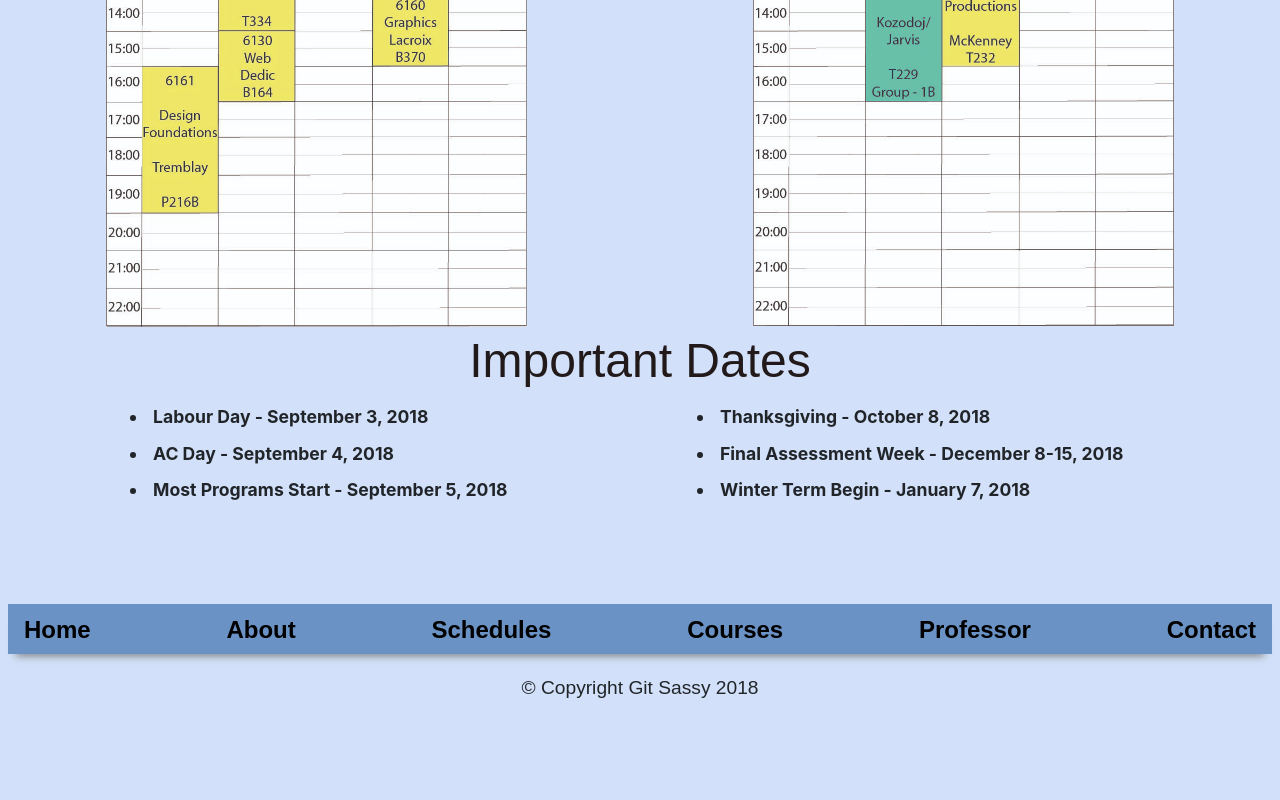
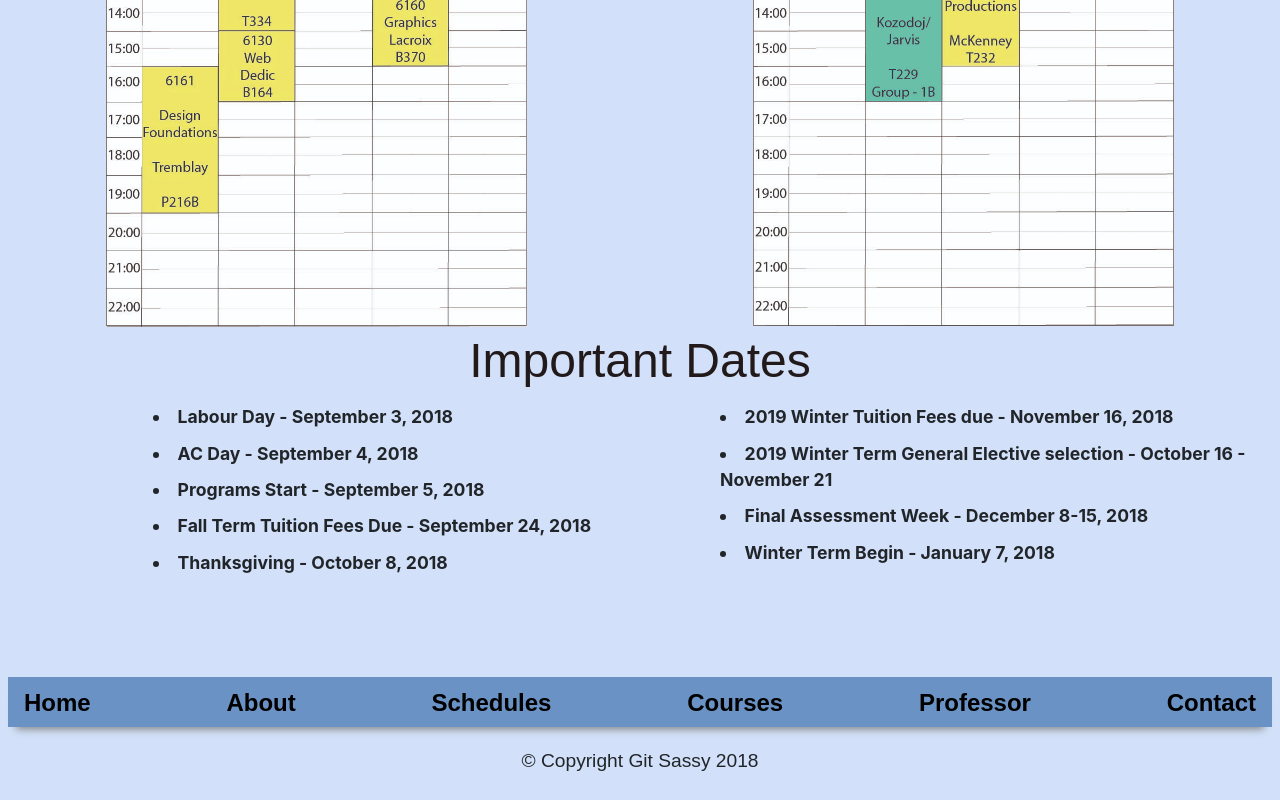
Before and after one commit to MTM6330-F18/Final-GitSassy, a website: page sectionOne.html in a window 1280 px wide. Shown: the part 800-1600 px from the top of the page. Before the commit the page ends 1527 px from the top, so only its background shows below. Drawn offline with Linux system fonts and the light colour scheme.

Commit message:
Section pages minor changes

```diff
--- a/scss/main.scss
+++ b/scss/main.scss
@@ -42,10 +42,12 @@ ul.side-by-side {
  column-gap: 20px;
  margin: 10px;
 }
+
 li {
  font-size: 1.1rem;
  font-weight: bold;
  padding: 5px;
+ list-style-position: inside;
 }
 
 .container{
@@ -105,7 +107,6 @@ li {
     text-align: center;
     font-family: Arial, "Helvetica Neue", Helvetica, sans-serif;
 }
-
 // footer
 footer {
   .navbar {
@@ -126,6 +127,7 @@ li {
       text-decoration: none;
       color: black;
     }
+
 // image
  .container > div > img {
   width: 100%;
@@ -212,7 +214,6 @@ li {
 .buttons {
   padding: 10px 0 10px 4px;
 }
-
 input[type=submit]:hover {
   background-color: white;
   color: black;
--- a/sectionOne.html
+++ b/sectionOne.html
@@ -43,8 +43,11 @@
   <ul class="side-by-side">
     <li>Labour Day - September 3, 2018</li>
     <li>AC Day - September 4, 2018</li>
-    <li>Most Programs Start - September 5, 2018</li>
+    <li>Programs Start - September 5, 2018</li>
+    <li>Fall Term Tuition Fees Due - September 24, 2018</li>
     <li>Thanksgiving - October 8, 2018</li>
+    <li>2019 Winter Tuition Fees due - November 16, 2018</li>
+    <li>2019 Winter Term General Elective selection - October 16 - November 21</li>
     <li>Final Assessment Week - December 8-15, 2018</li>
     <li>Winter Term Begin - January 7, 2018</li>
   </ul>
```
Also changed, not shown: sectionThree.html (+4 -1 lines), sectionTwo.html (+4 -1 lines), css/main.css, css/min/main.css. Lines whose indentation alone changed are shown as unchanged.
